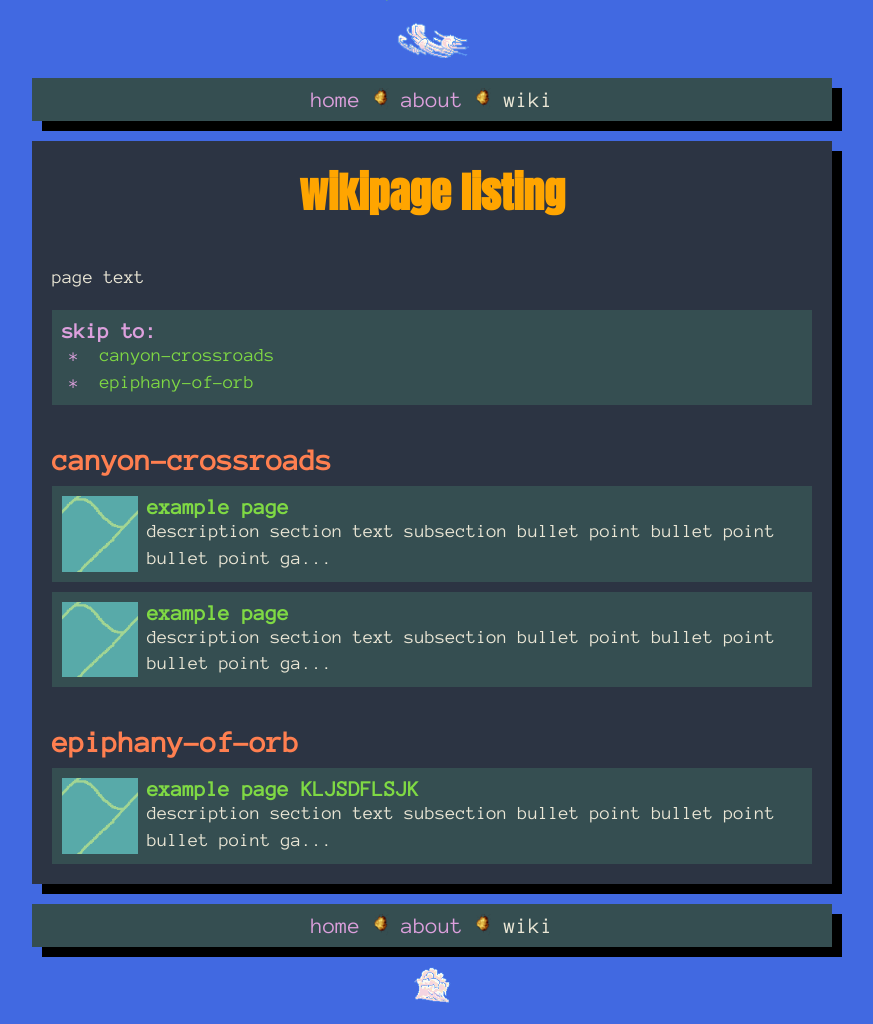
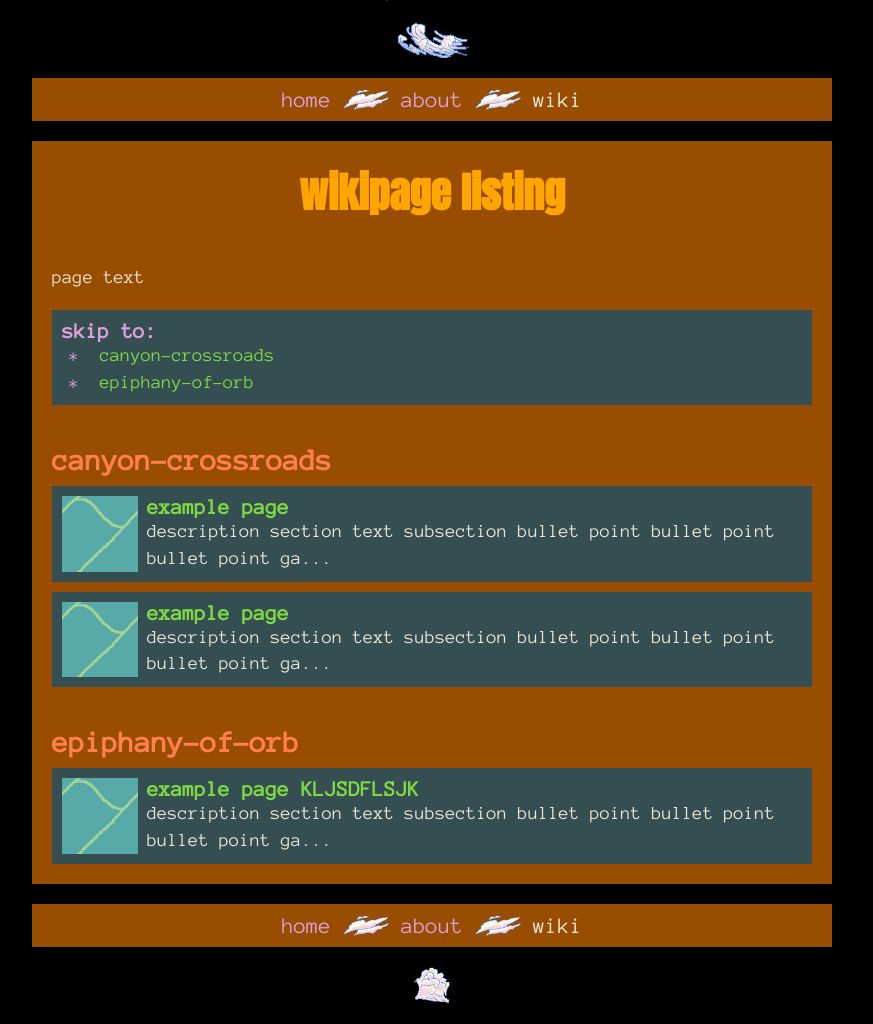
Before and after one commit to bramble-patch/bramble-patch, a Jekyll site: the page built from wikipages.md, in a window 1280 px wide. Shown: the whole page, without its empty margins (208-1081 px from the left). Built offline with Jekyll 4.4.1, drawn with Linux system fonts in a browser that asks for light colours; some web fonts are replaced.

```diff
--- a/_data/backgrounds.yml
+++ b/_data/backgrounds.yml
@@ -1,7 +1,7 @@
 # stores data for emojis, call with "site.data.backgrounds"
 # gradients count as background-image, but you can also use the shorthand background for multiple types
 
-default: "rgb(100,100,100)"
+default: "rgb(0,0,0)"
 royalblue: "royalblue"
 
 # images only work if entry is surrounded by "" and url is surrounded by '', not the other way around
--- a/_includes/navbar.html
+++ b/_includes/navbar.html
@@ -5,7 +5,7 @@
       {{ item.name }} <!-- breaking the a into 3 lines adds a space after the link name for some reason, but it doesn't affect the actual navbar spacing -->
     </a>
     {% if forloop.last == false %} <!-- add image after every link except last -->
-      <img src="{{ '/assets/images/gifs/explosion.gif' }}" alt="" title="explosion gif">
+      <img src="{{ '/assets/images/altostratus.png' }}" alt="" title="explosion gif">
     {% endif %}
   {% endfor %}
 </nav>
--- a/_sass/main.scss
+++ b/_sass/main.scss
@@ -54,7 +54,8 @@ div { // markdown does not generate divs as far as i can tell, this is for photo
   margin: calc(#{$elementmargintb} / 2) 0 0 0;
 }
 main { // main layout element, contains page content in indexmain (and indexside)
-  background: $colorbox1;
+  // background: $colorbox1;
+  background: rgb(153, 77, 0);
   max-width: 100%;
   margin-top: $gapheight;
   padding: $boxpadding;
@@ -62,7 +63,7 @@ main { // main layout element, contains page content in indexmain (and indexside
   // br {display: none;} // for {{ content | newline_to_br }}
   // p br {display: inline;}
   // can't remove margin-top from first children or else it affects everything
-  box-shadow: calc(#{$gapheight} / 2) calc(#{$gapheight} / 2) black;
+  // box-shadow: calc(#{$gapheight} / 2) calc(#{$gapheight} / 2) black;
 }
 div.indexmain { // main content
   order: 1;
@@ -381,13 +382,14 @@ footer {
   }
 }
 nav { // horizontal navbar
-  background: $colorbox2;
+  // background: $colorbox2;
+  background: rgb(153, 77, 0);
   font-size: 1.2em;
   max-width: 100%;
   margin-top: $gapheight;
   text-align: center;
   padding: calc(#{$boxpadding} / 2);
-  box-shadow: calc(#{$gapheight} / 2) calc(#{$gapheight} / 2) black;
+  // box-shadow: calc(#{$gapheight} / 2) calc(#{$gapheight} / 2) black;
   img {
     height: 1em;
   }
```
Also changed, not shown: wikipages.md (+0 -1 lines), assets/images/cursor.png, 11 other files.
